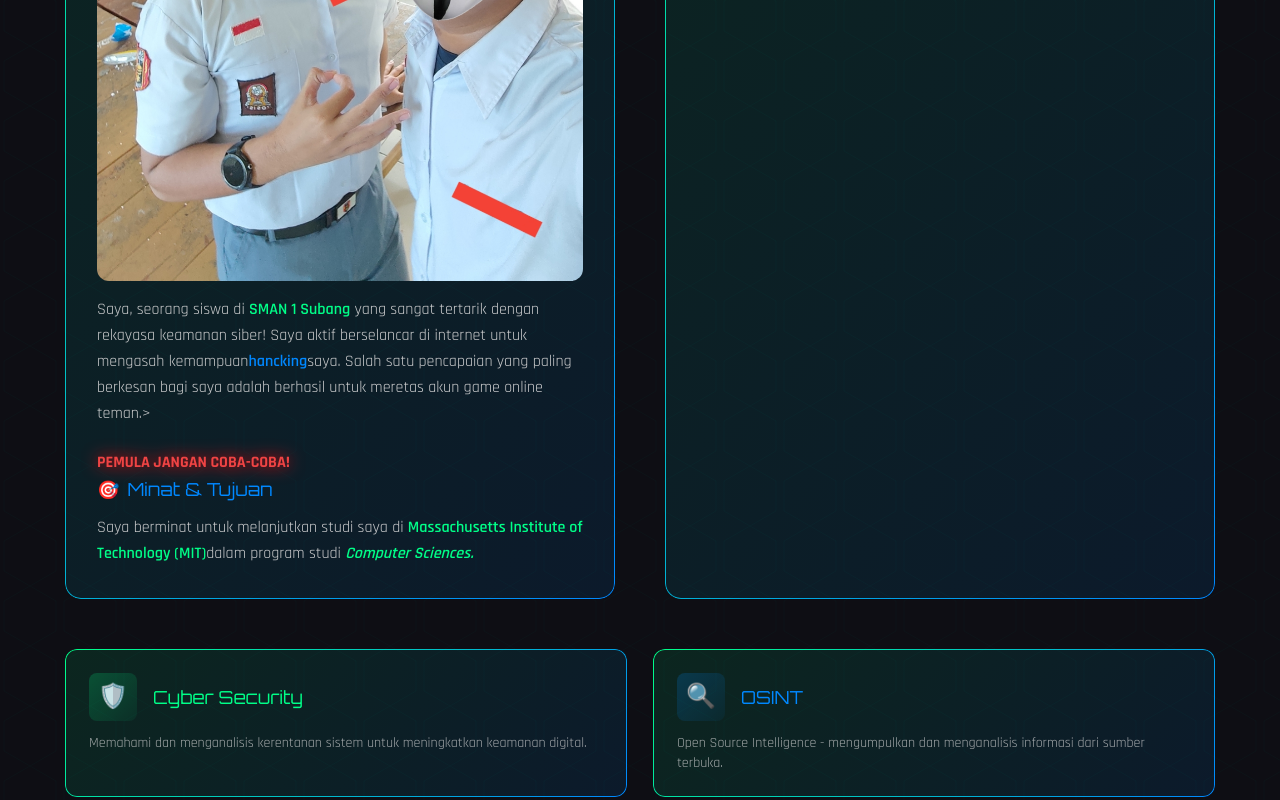
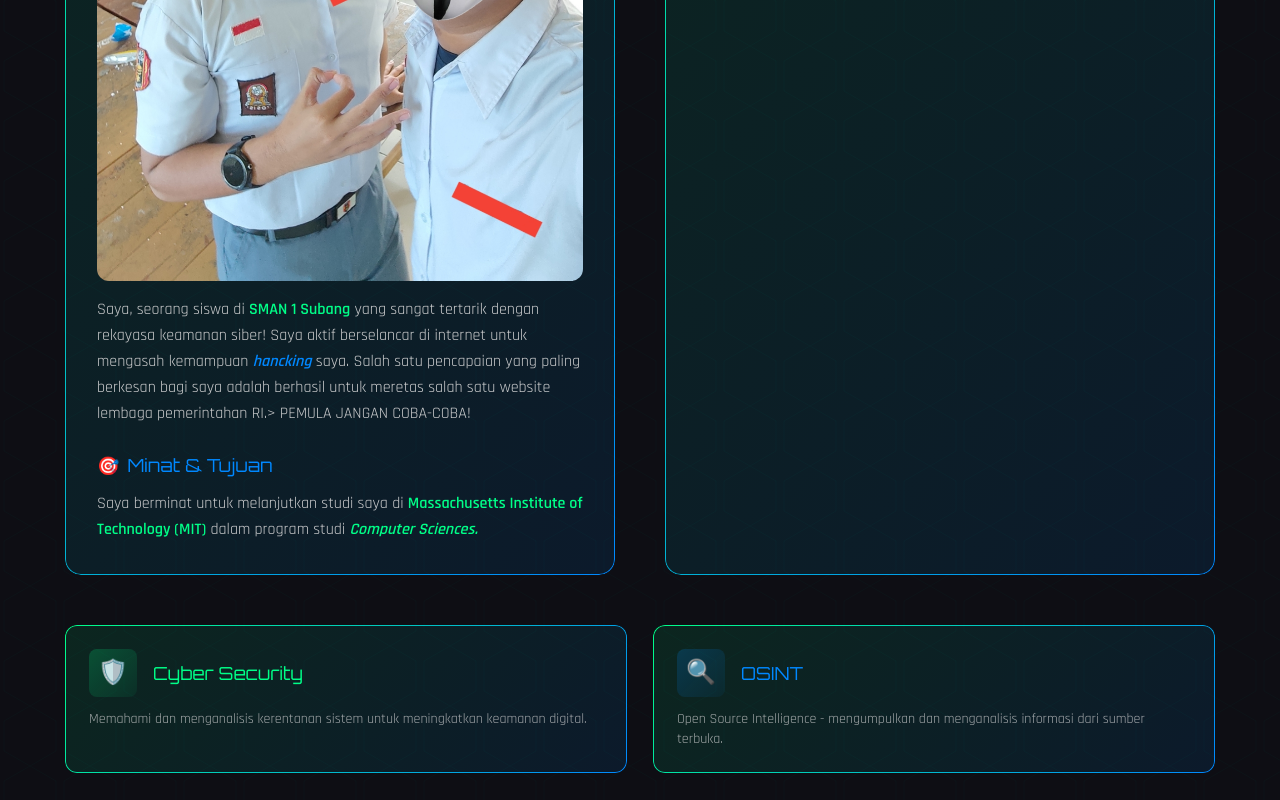
Before and after one commit to nraa-xciety/portofolio, a plain HTML site: page index.html in a window 1280 px wide. Shown: the part 1394-2194 px from the top of the page. Drawn offline with nearby package versions, Linux system fonts and the light colour scheme.

Commit message:
Update index.html

```diff
--- a/index.html
+++ b/index.html
@@ -504,10 +504,10 @@
       <div class="cyber-border rounded-2xl p-6 sm:p-8 scan-line">
        <h3 class="font-cyber text-xl text-[#00ff88] mb-4 flex items-center gap-2"><span>👋</span> Halo!</h3>
        <img src="assets/img/pf.jpg" class="w-full rounded-xl mb-4" class="w-full rounded-xl mb-4 hover:scale-105 transition duration-300 shadow-[0_0_20px_#00ff88]">
-       <p class="font-tech text-[#e0e0e0]/90 leading-relaxed mb-6">Saya, seorang siswa di <span class="text-[#00ff88] font-semibold">SMAN 1 Subang</span> yang sangat tertarik dengan rekayasa keamanan siber! Saya aktif berselancar di internet untuk mengasah kemampuan<span class="text-[#0088ff] font-semibold">hancking</span>saya. Salah satu pencapaian yang paling berkesan bagi saya adalah berhasil untuk meretas akun game online teman.>
-       <p class="text-red-500 font-bold drop-shadow-[0_0_8px_red]">PEMULA JANGAN COBA-COBA!</p>
+       <p class="font-tech text-[#e0e0e0]/90 leading-relaxed mb-6">Saya, seorang siswa di <span class="text-[#00ff88] font-semibold">SMAN 1 Subang</span> yang sangat tertarik dengan rekayasa keamanan siber! Saya aktif berselancar di internet untuk mengasah kemampuan <span class="italic text-[#0088ff] font-semibold">hancking</span> saya. Salah satu pencapaian yang paling berkesan bagi saya adalah berhasil untuk meretas salah satu website lembaga pemerintahan RI.>
+       <class="text-red-500 font-bold drop-shadow-[0_0_8px_red]">PEMULA JANGAN COBA-COBA!</p>
        </p><h4 class="font-cyber text-lg text-[#0088ff] mb-3 flex items-center gap-2"><span>🎯</span> Minat &amp; Tujuan</h4>
-       <p class="font-tech text-[#e0e0e0]/90 leading-relaxed">Saya berminat untuk melanjutkan studi saya di <span class="text-[#00ff88] font-semibold">Massachusetts Institute of Technology (MIT)</span>dalam program studi <span class="italic text-[#00ff88] font-semibold">Computer Sciences.</p>
+       <p class="font-tech text-[#e0e0e0]/90 leading-relaxed">Saya berminat untuk melanjutkan studi saya di <span class="text-[#00ff88] font-semibold">Massachusetts Institute of Technology (MIT)</span> dalam program studi <span class="italic text-[#00ff88] font-semibold">Computer Sciences.</p>
       </div><!-- Education Timeline -->
       <div class="cyber-border rounded-2xl p-6 sm:p-8">
        <h3 class="font-cyber text-xl text-[#00ff88] mb-6 flex items-center gap-2"><span>📚</span> Riwayat Pendidikan</h3>
```
